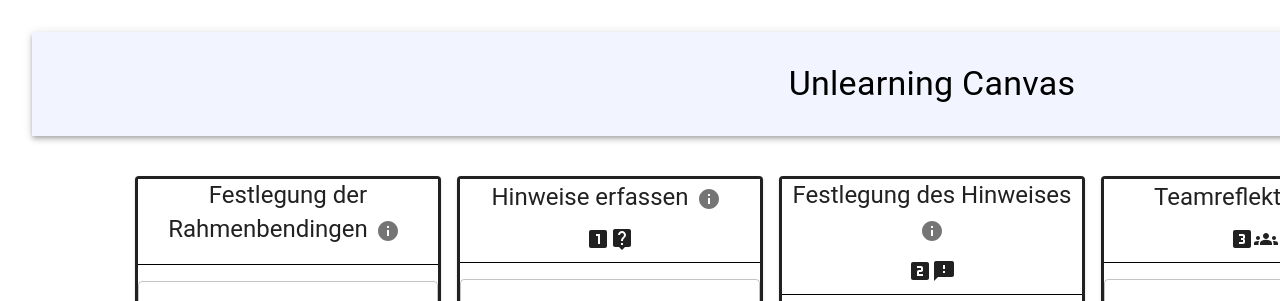
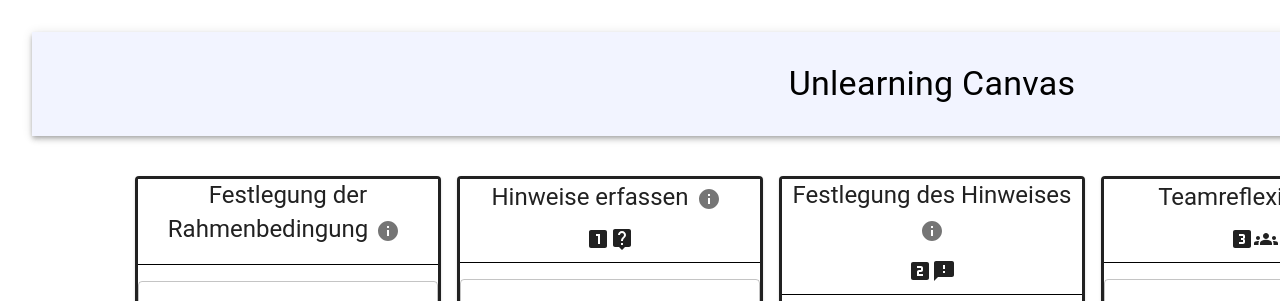
Before and after one commit to MaKow19/UnlearningCanvas, a React (Vite) app: page /canvas in a window 1280 px wide. Shown: the top 301 px of the page. Built offline with nearby package versions, Linux system fonts and the light colour scheme.

Commit message:
Styling, wording, typo

```diff
--- a/src/Components/CellItem.tsx
+++ b/src/Components/CellItem.tsx
@@ -35,9 +35,9 @@ const CellItem: React.FC<CellItemProps> = ({ texts, onEditItem, editableIndex, s
     //types passen schon
     return (
         <Grid item>
-            <List >
+            <List>
                 {texts.map((text, index) => (
-                    <ListItem key={index} sx={{hyphens: 'manual', overflow: 'hidden', width: 'auto'}}>
+                    <ListItem key={index} sx={{hyphens: 'manual', overflow: 'hidden'}}>
                         {editableIndex === index ? (
                             <TextField
                                 value={text}
@@ -49,9 +49,8 @@ const CellItem: React.FC<CellItemProps> = ({ texts, onEditItem, editableIndex, s
                                 /*
                                 // @ts-ignore */
                                 onKeyUp={(e) => handleItemKeyUp(e, index)}
-                                fullWidth
+                                sx={{width: 'auto'}}
                                 autoFocus
-
                             />
                         ) : (
                             <>
--- a/src/Pages/Canvas.tsx
+++ b/src/Pages/Canvas.tsx
@@ -12,13 +12,14 @@ import FeedbackIcon from '@mui/icons-material/Feedback';
 import StorageIcon from '@mui/icons-material/Storage';
 import InterpreterModeIcon from '@mui/icons-material/InterpreterMode';
 
+//TODO: Refactor von Layout zu Canvas
 const Layout = () => {
     return (
 
             <Stack width={'2px'} display={'flex'} direction={'row'} justifyContent={'center'} spacing={2} useFlexGap flexWrap="wrap" minWidth={'1800px'}>
                 <Card>
                     <Stack bgcolor={'#ffffff'} sx={{ minWidth: 300, minHeight: 500, overflow: 'auto', width: 190, height: 424, border: 'solid'}}>
-                        <Cell index={0} title={'Festlegung der Rahmenbendingen'} ></Cell>
+                        <Cell index={0} title={'Festlegung der Rahmenbedingung'} ></Cell>
                     </Stack>
                 </Card>
                 <Card>
@@ -33,7 +34,7 @@ const Layout = () => {
                 </Card>
                 <Card>
                     <Stack bgcolor={'#ffffff'} sx={{ minWidth: 300, minHeight: 500, overflow: 'auto', width: 190, height: 424, border: 'solid'}}>
-                        <Cell index={3} title={'Teamreflektion'} numberIcon={<Looks3Icon/>} titleIcon={<GroupsIcon/>}></Cell>
+                        <Cell index={3} title={'Teamreflexion'} numberIcon={<Looks3Icon/>} titleIcon={<GroupsIcon/>}></Cell>
                     </Stack>
                 </Card>
 
```
